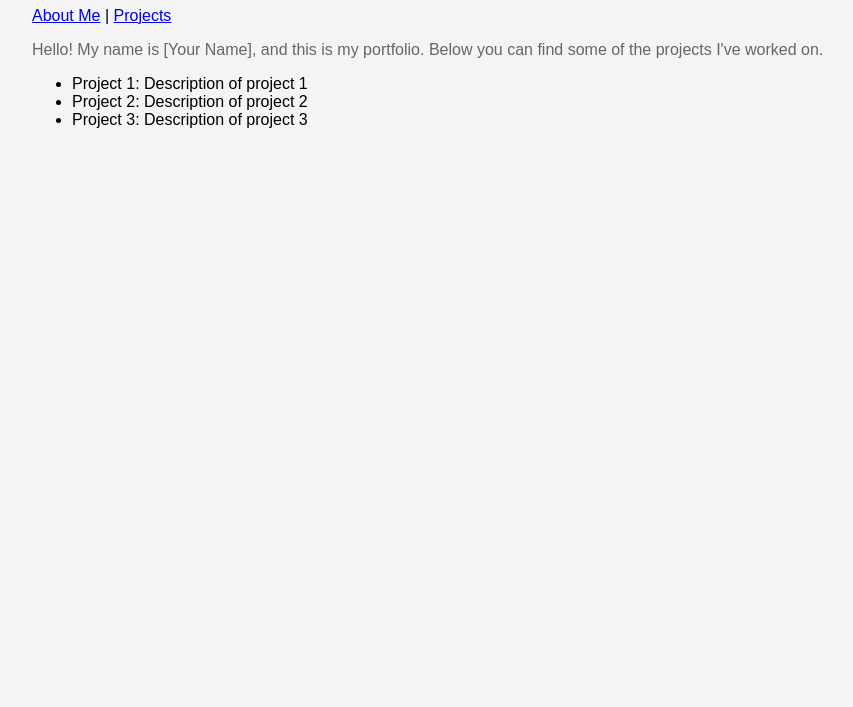
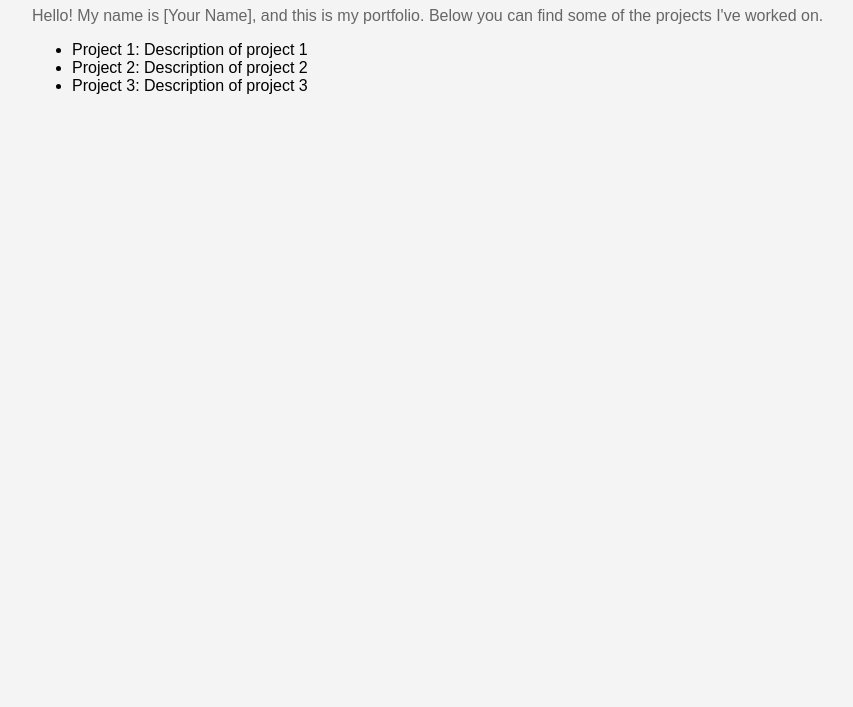
Before and after one commit to ibmgeek/portfolio, a plain HTML site: page index.html in a window 1280 px wide. Shown: the part 93-800 px from the top of the page, without its empty margins (158-1011 px from the left). Drawn offline with Linux system fonts and the light colour scheme.

Commit message:
Update index.html

```diff
--- a/index.html
+++ b/index.html
@@ -28,10 +28,6 @@
 <body>
     <div class="container">
         <h1>Welcome to My Portfolio</h1>
-        <nav>
-            <a href="about.html">About Me</a> |
-            <a href="projects.html">Projects</a>
-        </nav>
         <p>Hello! My name is [Your Name], and this is my portfolio. Below you can find some of the projects I've worked on.</p>
         <ul>
             <li>Project 1: Description of project 1</li>
```
